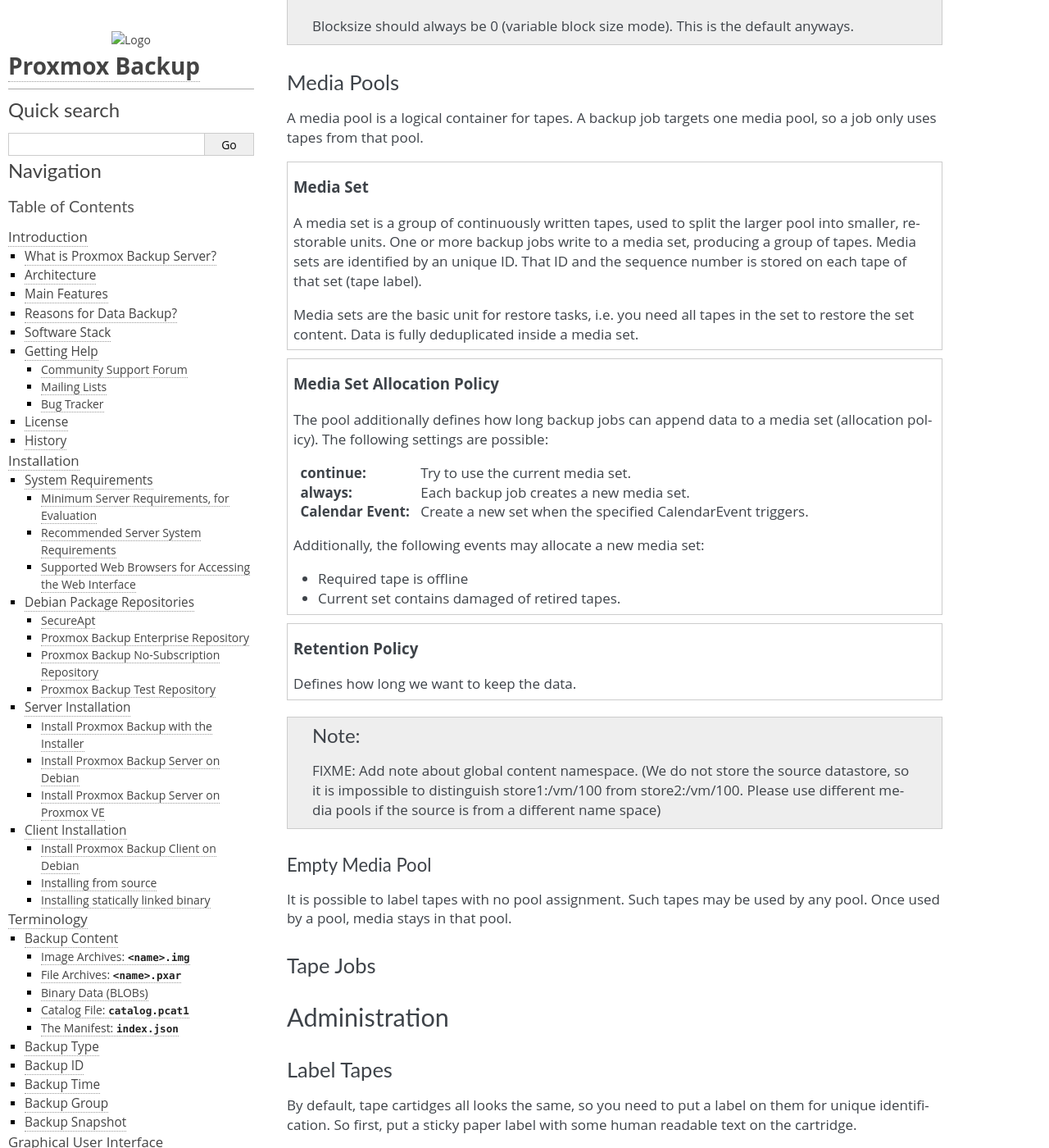
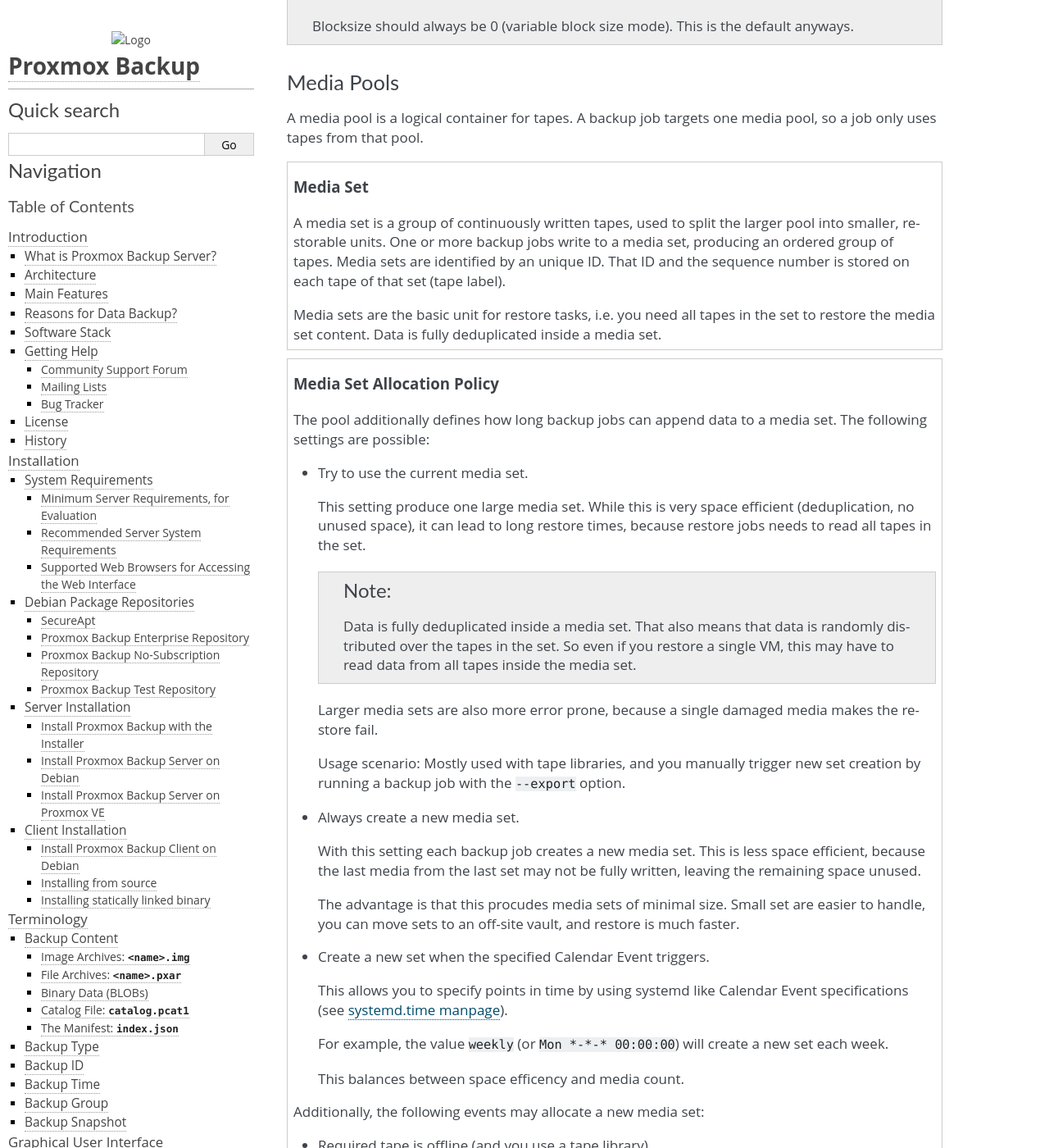
Before and after one commit to proxmox/proxmox-backup, a Sphinx documentation site: the page built from docs/tape-backup.rst, in a window 1280 px wide and 1400 px high, scrolled down 6324 px. Shown: the whole window at 82% size. Built offline with Sphinx 7.4.7, drawn with Linux system fonts in a browser that asks for light colours; some of the changed text lies outside the part shown.

Commit message:
tape: improve media set docu

```diff
--- a/docs/tape-backup.rst
+++ b/docs/tape-backup.rst
@@ -351,32 +351,70 @@
 
    A media set is a group of continuously written tapes, used to split
    the larger pool into smaller, restorable units. One or more backup
-   jobs write to a media set, producing a group of tapes. Media sets
-   are identified by an unique ID. That ID and the sequence number is
-   stored on each tape of that set (tape label).
+   jobs write to a media set, producing an ordered group of
+   tapes. Media sets are identified by an unique ID. That ID and the
+   sequence number is stored on each tape of that set (tape label).
 
    Media sets are the basic unit for restore tasks, i.e. you need all
-   tapes in the set to restore the set content. Data is fully
+   tapes in the set to restore the media set content. Data is fully
    deduplicated inside a media set.
 
 
 .. topic:: Media Set Allocation Policy
 
    The pool additionally defines how long backup jobs can append data
-   to a media set (allocation policy). The following settings are possible:
+   to a media set. The following settings are possible:
 
-   :continue: Try to use the current media set.
+   - Try to use the current media set.
 
-   :always: Each backup job creates a new media set.
+     This setting produce one large media set. While this is very
+     space efficient (deduplication, no unused space), it can lead to
+     long restore times, because restore jobs needs to read all tapes in the
+     set.
 
-   :Calendar Event: Create a new set when the specified CalendarEvent triggers.
+     .. NOTE:: Data is fully deduplicated inside a media set. That
+        also means that data is randomly distributed over the tapes in
+        the set. So even if you restore a single VM, this may have to
+        read data from all tapes inside the media set.
+
+     Larger media sets are also more error prone, because a single
+     damaged media makes the restore fail.
+
+     Usage scenario: Mostly used with tape libraries, and you manually
+     trigger new set creation by running a backup job with the
+     ``--export`` option.
+
+   - Always create a new media set.
+
+     With this setting each backup job creates a new media set. This
+     is less space efficient, because the last media from the last set
+     may not be fully written, leaving the remaining space unused.
+
+     The advantage is that this procudes media sets of minimal
+     size. Small set are easier to handle, you can move sets to an
+     off-site vault, and restore is much faster.
+
+   - Create a new set when the specified Calendar Event triggers.
+
+     .. _systemd.time manpage: https://manpages.debian.org/buster/systemd/systemd.time.7.en.html
+
+     This allows you to specify points in time by using systemd like
+     Calendar Event specifications (see `systemd.time manpage`_).
+
+     For example, the value ``weekly`` (or ``Mon *-*-* 00:00:00``)
+     will create a new set each week.
+
+     This balances between space efficency and media count.
 
    Additionally, the following events may allocate a new media set:
 
-   - Required tape is offline
+   - Required tape is offline (and you use a tape library).
 
    - Current set contains damaged of retired tapes.
 
+   - Database consistency errors, e.g. if the inventory does not
+     contain required media info, or contain conflicting infos
+     (outdated data).
 
 .. topic:: Retention Policy
 
```
